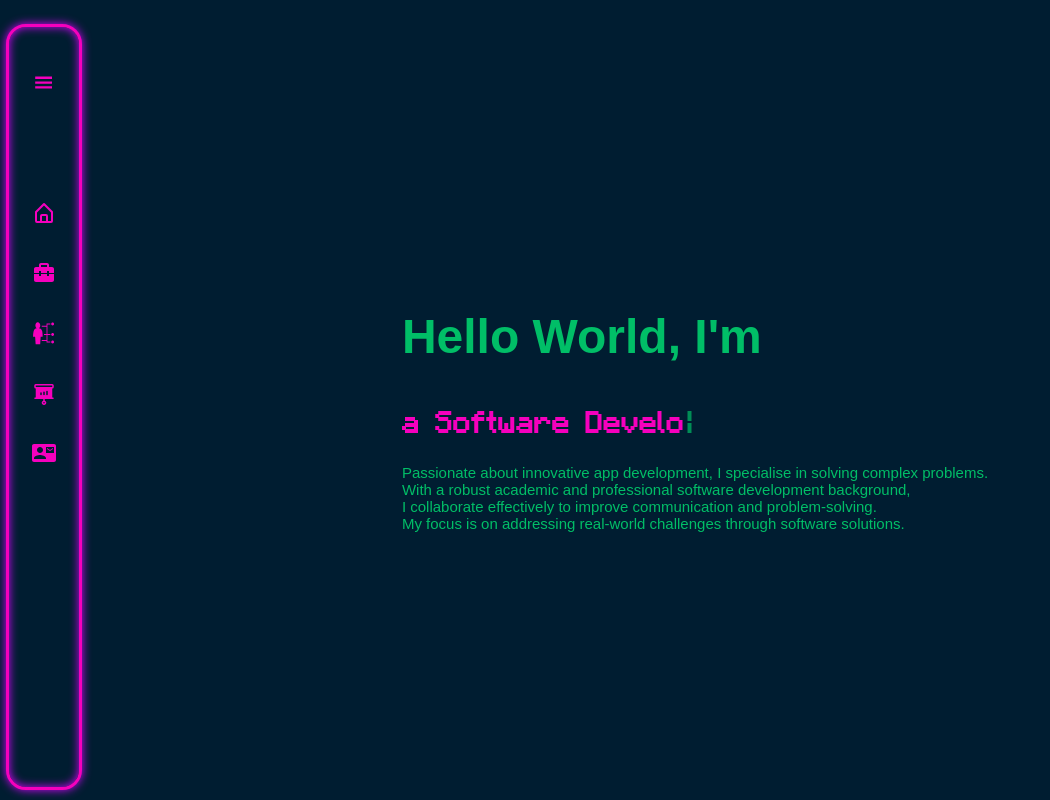
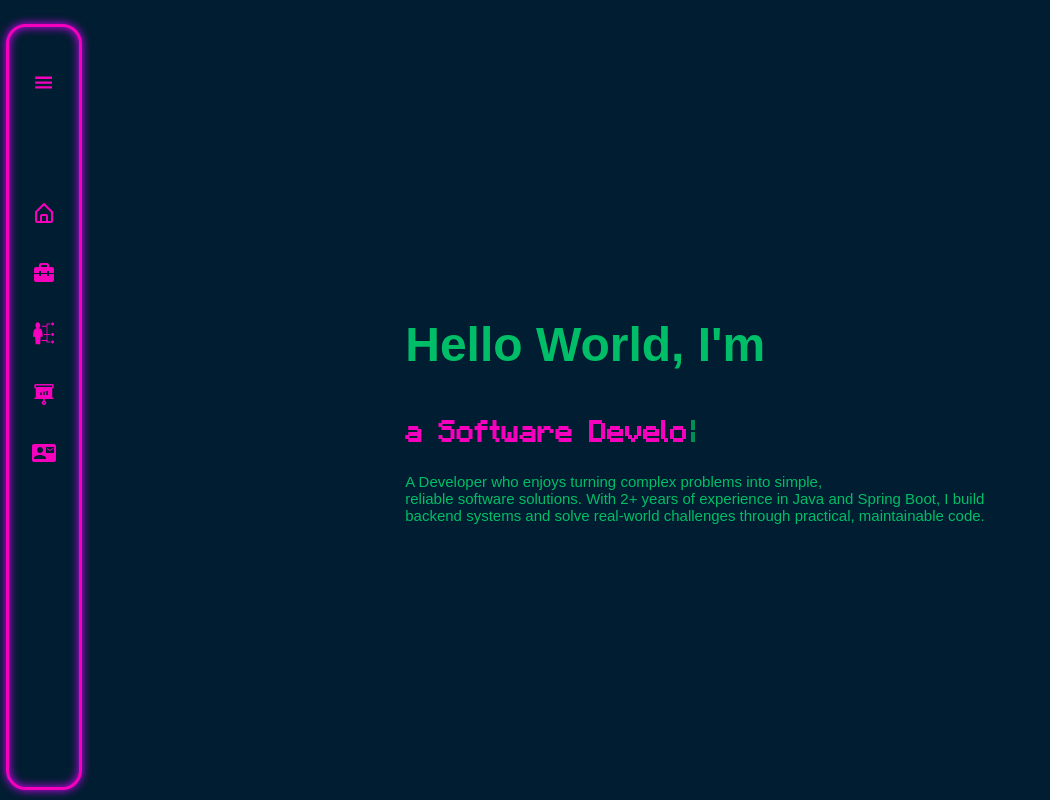
Before and after one commit to JasperHo1228/MyPortfolio, a React (Vite) app: page / in a window 1280 px wide. Shown: the top 800 px of the page, without its empty margins (0-1050 px from the left). Built offline with nearby package versions, Linux system fonts and the light colour scheme; a web font is replaced by a local one.

Commit message:
MyProfo4 - update summary

```diff
--- a/src/Home/Home.jsx
+++ b/src/Home/Home.jsx
@@ -44,10 +44,9 @@ function Home(){
                 </h2>
 
                <p className='content'>
-                                       Passionate about innovative app development, I specialise in solving complex problems.<br/>
-                                       With a robust academic and professional software development background,<br/>
-                                       I collaborate effectively to improve communication and problem-solving.<br/>
-                                       My focus is on addressing real-world challenges through software solutions.
+                                     A Developer who enjoys turning complex problems into simple,<br/>
+                                     reliable software solutions. With 2+ years of experience in Java and Spring Boot, I build<br/>
+                                     backend systems and solve real-world challenges through practical, maintainable code.
                </p>
 
                   </div>
```
